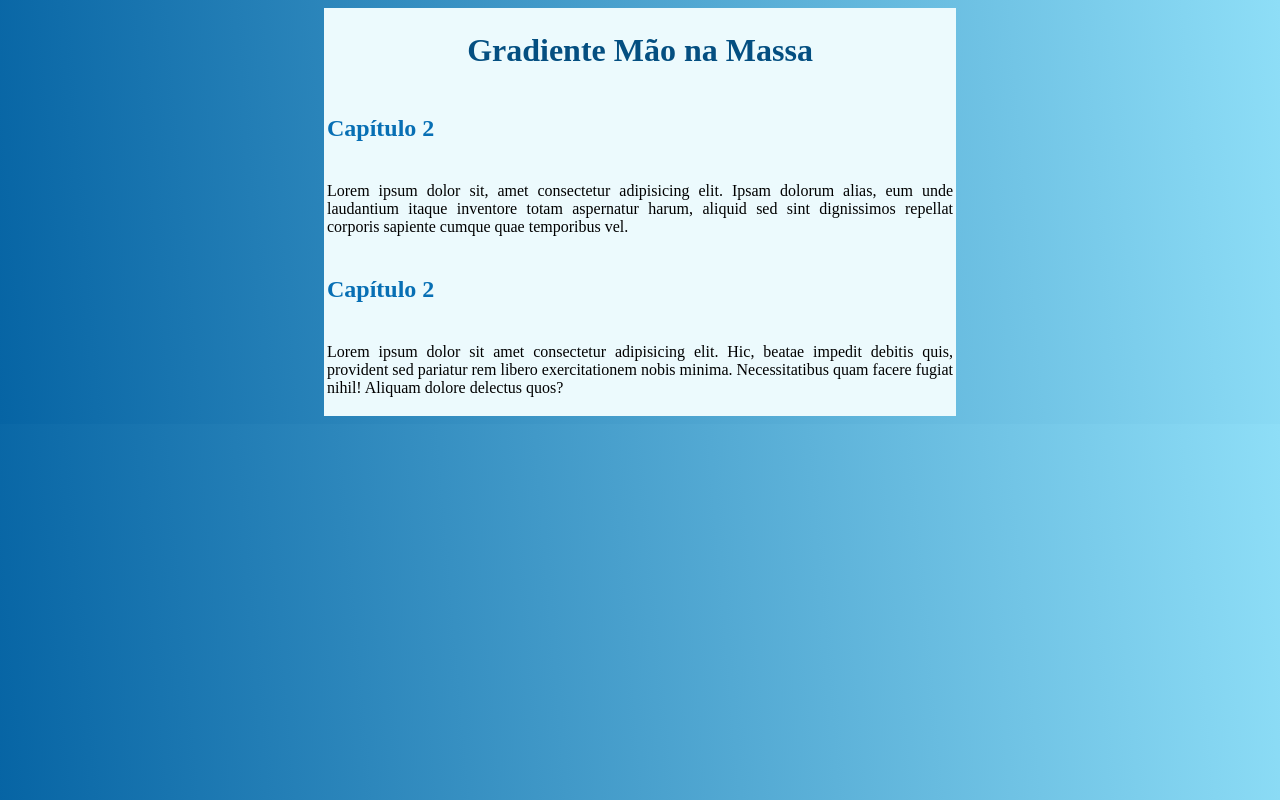
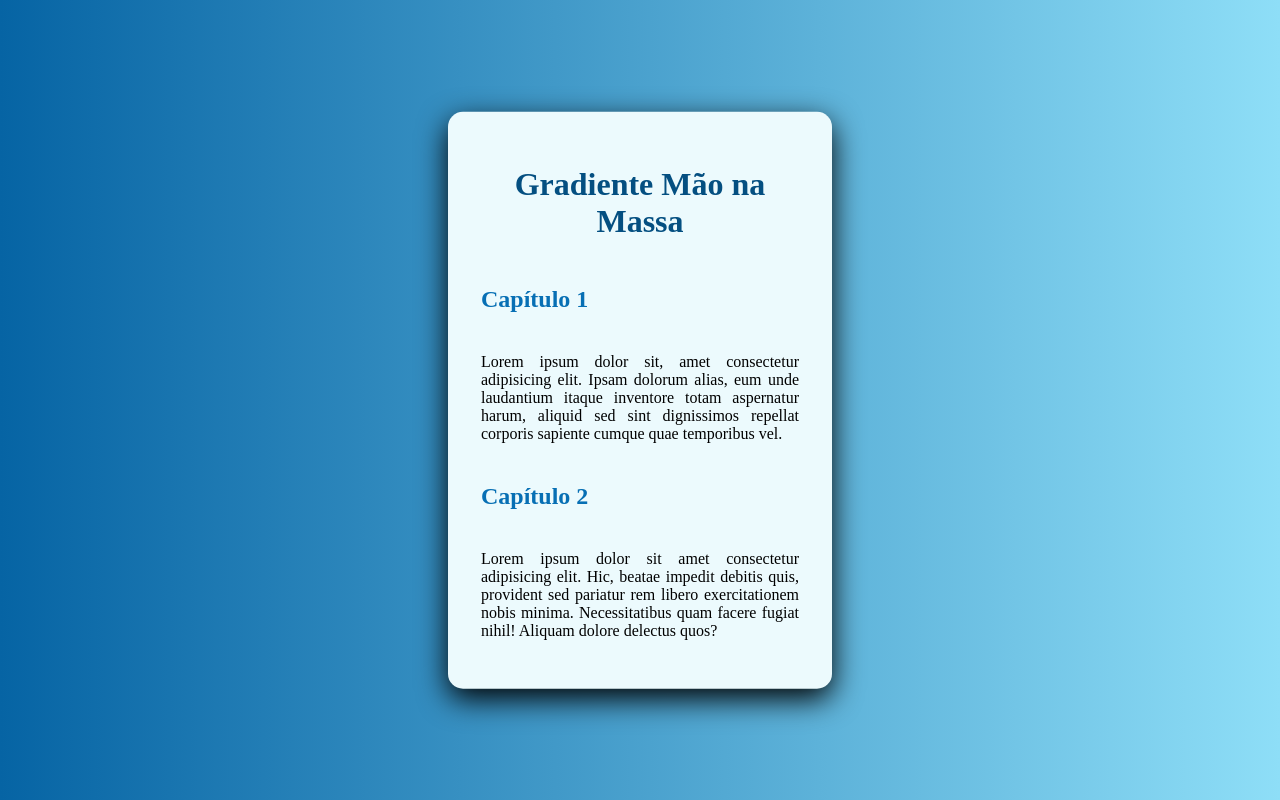
Before and after one commit to Ryancost13/CSW-2026-2, a plain HTML site: page AULA10/index.html in a window 1280 px wide. Drawn offline with Linux system fonts and the light colour scheme.

Commit message:
CSS Gradiente

```diff
--- a/AULA10/CSS/style.css
+++ b/AULA10/CSS/style.css
@@ -1,5 +1,5 @@
-body {background-image: linear-gradient(85deg, #0664A4,#8EDEF7);}
-table{border: 1; background-color: #ECFAFD;}
+body {background-image: linear-gradient(90deg, #0664A4,#8EDEF7);}
+table{background-color: #ECFAFD; box-shadow: 0px 10px 30px rgba(0, 0, 0, 10); border-radius: 15px; padding: 30px; position: absolute; top: 50%; left: 50%; transform: translate(-50%, -50%);}
 h1{font-size: 100; color: #044f81;}
 h2{font-feature-settings: 85; color: #076fb4;}
 p{text-align: justify;}
--- a/AULA10/index.html
+++ b/AULA10/index.html
@@ -9,7 +9,7 @@
 </head>
 
 <body>
-    <table align="center" width="50%">
+    <table align="center" width="30%">
         <thead>
             <tr>
                 <th>
@@ -20,7 +20,7 @@
         <tbody>
             <tr>
                 <td>
-                    <h2>Capítulo 2</h2>
+                    <h2>Capítulo 1</h2>
                 </td>
             </tr>
                 <td>
@@ -42,5 +42,4 @@
         </tbody>
     </table>
 </body>
-
 </html>
```
